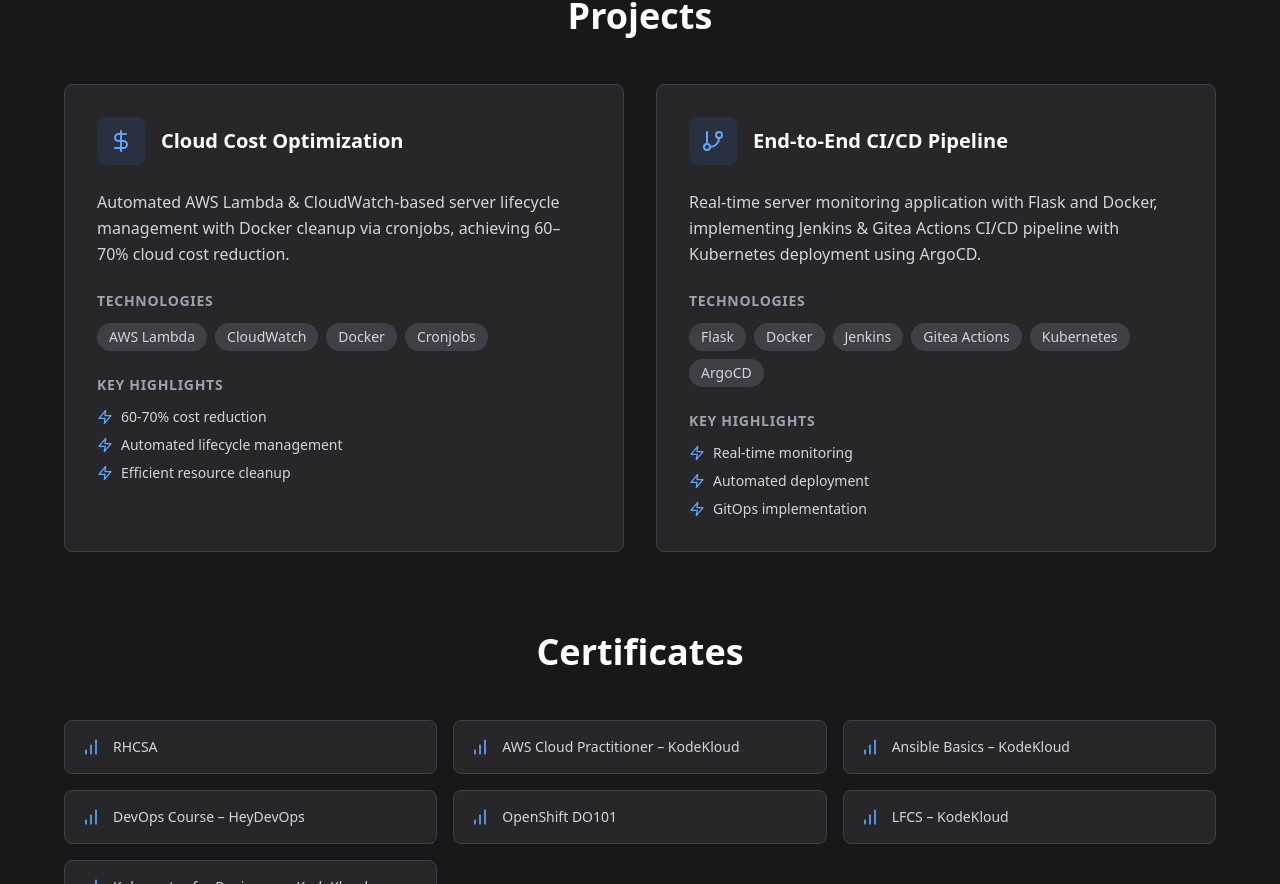
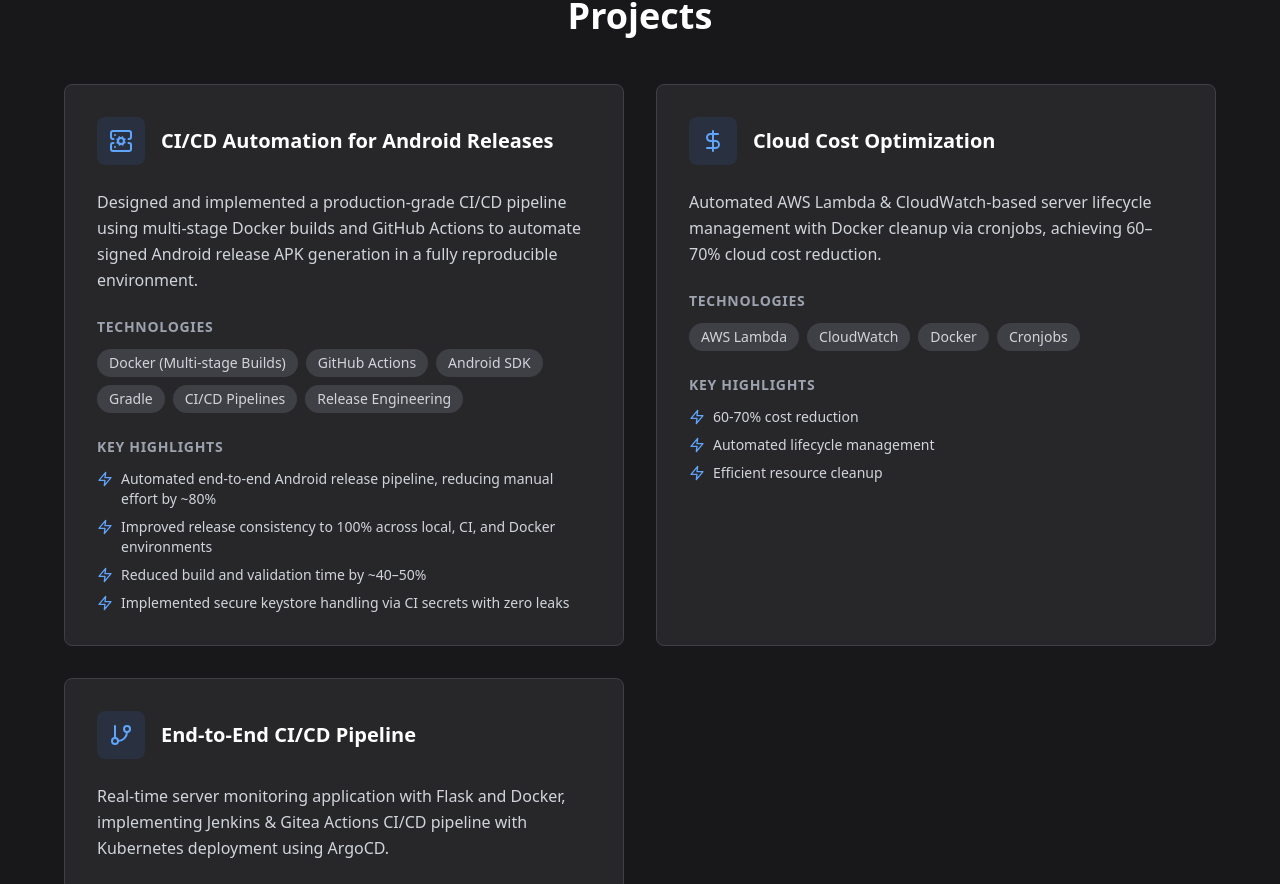
Before and after one commit to prasad3936/portfolio-bolt, a React (Vite) app: page / in a window 1280 px wide. Shown: the part 6320-7204 px from the top of the page. Built offline with nearby package versions, Linux system fonts and the light colour scheme.

Commit message:
update Projects

```diff
--- a/src/components/Projects.tsx
+++ b/src/components/Projects.tsx
@@ -1,8 +1,29 @@
 import React from "react";
-import { DollarSign, GitBranch, Zap, BarChart } from "lucide-react";
+import { DollarSign, GitBranch, Zap, BarChart, ServerCog } from "lucide-react";
 
 const Projects = () => {
   const projects = [
+    {
+      title: "CI/CD Automation for Android Releases",
+      description:
+        "Designed and implemented a production-grade CI/CD pipeline using multi-stage Docker builds and GitHub Actions to automate signed Android release APK generation in a fully reproducible environment.",
+      icon: ServerCog,
+      technologies: [
+        "Docker (Multi-stage Builds)",
+        "GitHub Actions",
+        "Android SDK",
+        "Gradle",
+        "CI/CD Pipelines",
+        "Release Engineering",
+      ],
+      highlights: [
+        "Automated end-to-end Android release pipeline, reducing manual effort by ~80%",
+        "Improved release consistency to 100% across local, CI, and Docker environments",
+        "Reduced build and validation time by ~40–50%",
+        "Implemented secure keystore handling via CI secrets with zero leaks",
+      ],
+    },
+
     {
       title: "Cloud Cost Optimization",
       description:
@@ -15,6 +36,7 @@ const Projects = () => {
         "Efficient resource cleanup",
       ],
     },
+
     {
       title: "End-to-End CI/CD Pipeline",
       description:
```
